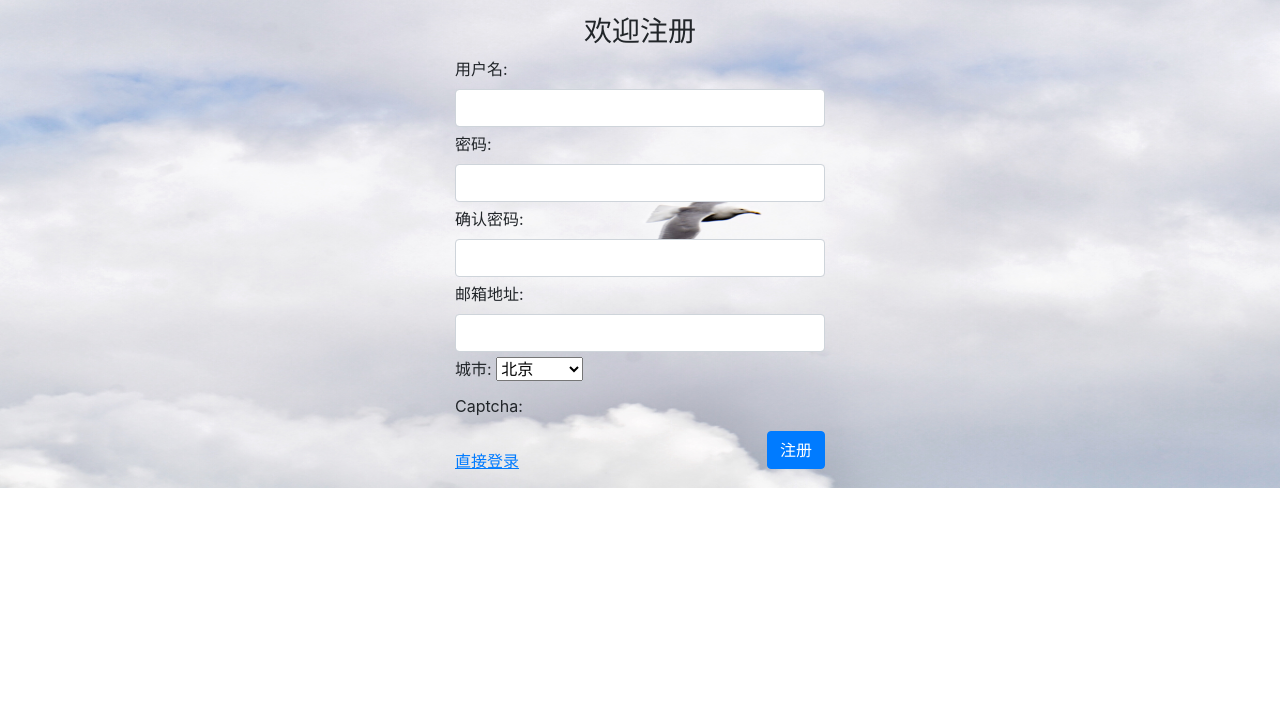
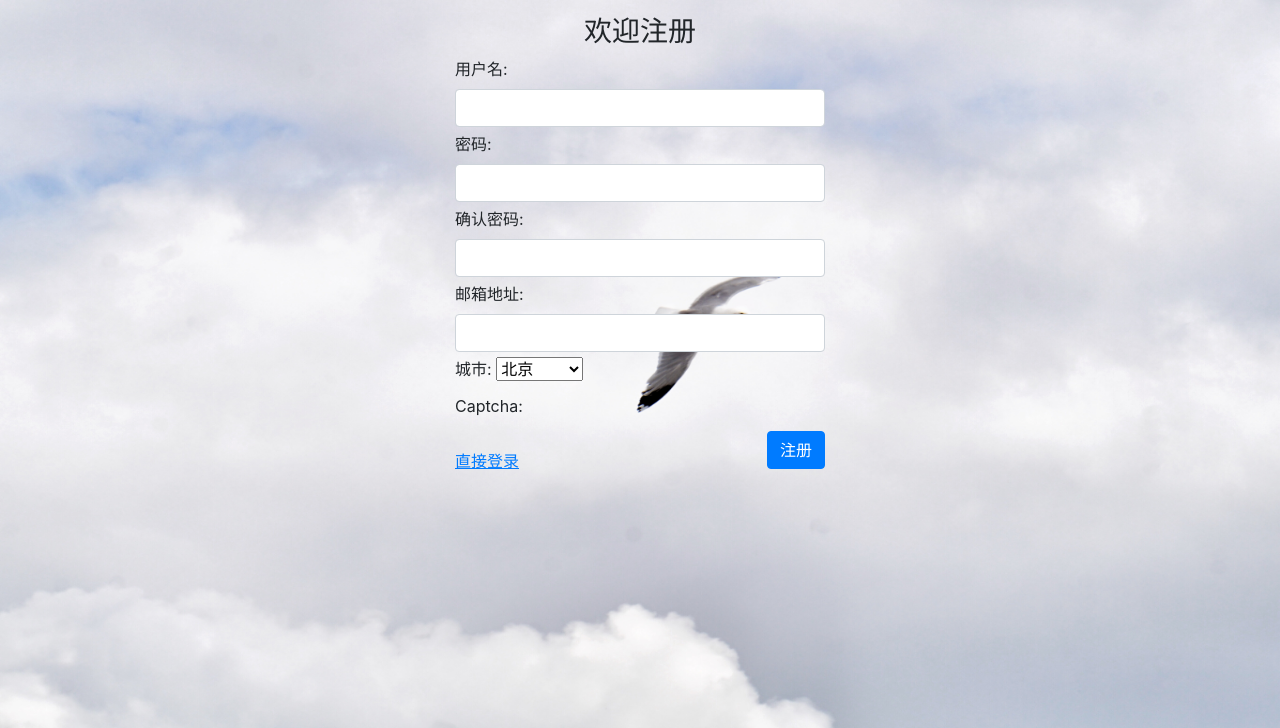
Before and after one commit to supertailcat/small_semester, a Django app: page /register/ in a window 1280 px wide. Shown: the top 728 px of the page. Run offline with Django 3.2, Linux system fonts and the light colour scheme; some libraries are stand-ins or nearby versions.

Commit message:
于沛尧：图片显示bug修复

```diff
--- a/Django/static/login/css/login.css
+++ b/Django/static/login/css/login.css
@@ -1,7 +1,7 @@
 body {
   height: 100%;
   background-repeat:no-repeat;
-  background-size:100% 100%;
+  background-size:100% 150%;
   background-image: url('../image/background2.jpg');
 }
 .form-login {
--- a/Django/static/login/css/register.css
+++ b/Django/static/login/css/register.css
@@ -1,7 +1,7 @@
 body {
   height: 100%;
   background-repeat:no-repeat;
-  background-size:100% 100%;
+  background-size:100% 150%;
   background-image: url('../image/background3.jpg');
 }
 .form-register {
```
